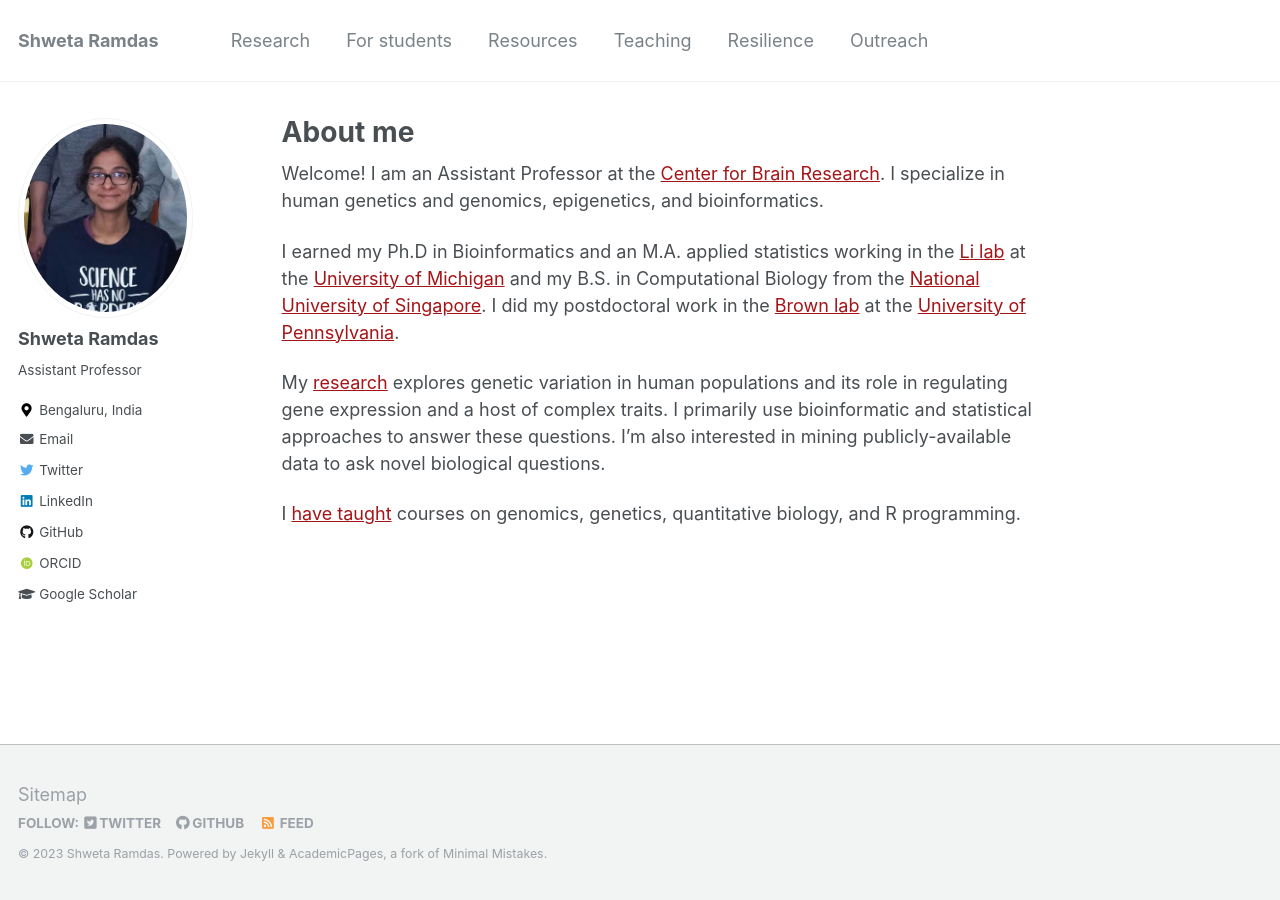
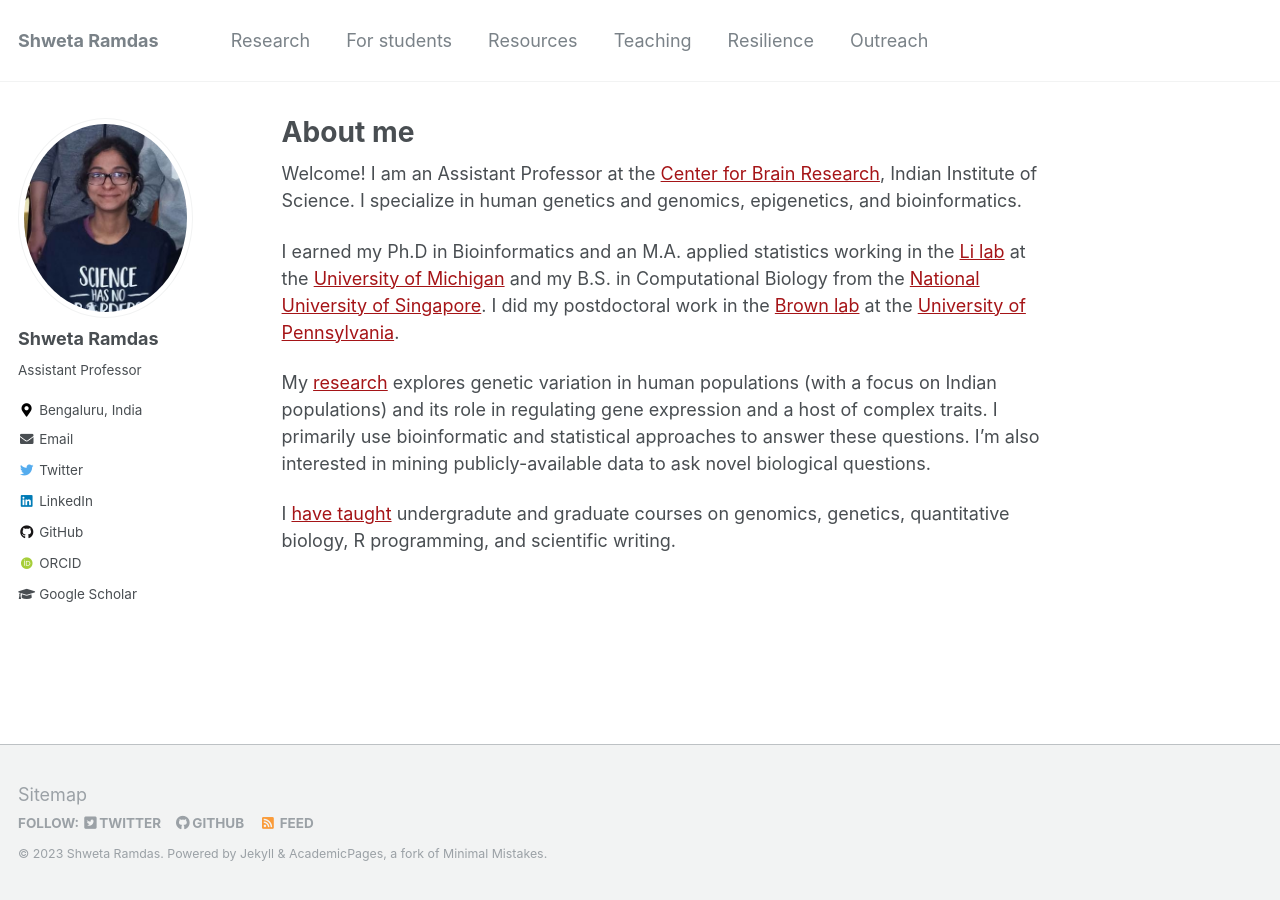
Before and after one commit to shwetaramdas/shwetaramdas.github.io, a Jekyll site: the page built from _pages/about.md, in a window 1280 px wide. Built offline with Jekyll 4.4.1, drawn with Linux system fonts in a browser that asks for light colours; some web fonts are replaced.

Commit message:
Update about.md

```diff
--- a/_pages/about.md
+++ b/_pages/about.md
@@ -8,10 +8,10 @@ redirect_from:
   - /about.html
 ---
 
-Welcome! I am an Assistant Professor at the [Center for Brain Research](https://cbr.iisc.ac.in/). I specialize in human genetics and genomics, epigenetics, and bioinformatics.
+Welcome! I am an Assistant Professor at the [Center for Brain Research](https://cbr.iisc.ac.in/), Indian Institute of Science. I specialize in human genetics and genomics, epigenetics, and bioinformatics.
 
 I earned my Ph.D in Bioinformatics and an M.A. applied statistics working in the [Li lab](junzli.com/) at  the [University of Michigan](https://www.umich.edu/) and my B.S. in Computational Biology from the [National University of Singapore](https://www.nus.edu.sg/). I did my postdoctoral work in the [Brown lab](https://www.med.upenn.edu/brownlab/) at the [University of Pennsylvania](https://www.upenn.edu).
 
-My [research](research) explores genetic variation in human populations and its role in regulating gene expression and a host of complex traits. I primarily use bioinformatic and statistical approaches to answer these questions. I'm also interested in mining publicly-available data to ask novel biological questions.
+My [research](research) explores genetic variation in human populations (with a focus on Indian populations) and its role in regulating gene expression and a host of complex traits. I primarily use bioinformatic and statistical approaches to answer these questions. I'm also interested in mining publicly-available data to ask novel biological questions.
 
-I [have taught](teaching) courses on genomics, genetics, quantitative biology, and R programming.
+I [have taught](teaching) undergradute and graduate courses on genomics, genetics, quantitative biology, R programming, and scientific writing.
```
